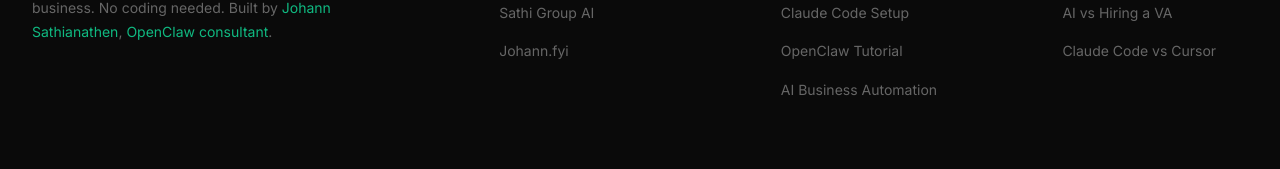
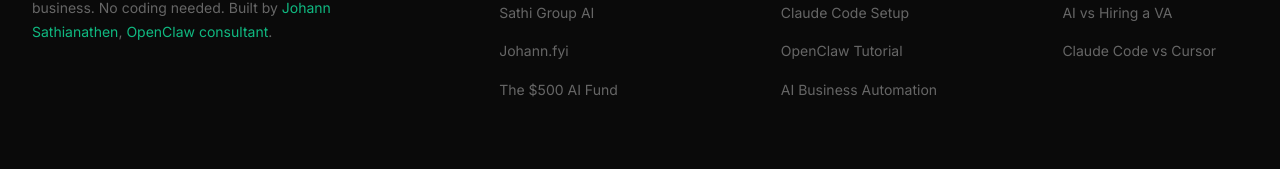
Before and after one commit to jsath/ai-operators-landing, a website: page index.html in a window 1280 px wide. Shown: the part 7527-7696 px from the top of the page. Drawn offline with Linux system fonts and the light colour scheme.

Commit message:
Add The $500 AI Fund link to footer

```diff
--- a/index.html
+++ b/index.html
@@ -865,6 +865,7 @@
           <a href="https://jarssolutions.com" target="_blank">JARS Solutions</a>
           <a href="https://sathigroup.ai" target="_blank">Sathi Group AI</a>
           <a href="https://johann.fyi" target="_blank">Johann.fyi</a>
+          <a href="https://johann.fyi/fund" target="_blank">The $500 AI Fund</a>
         </div>
         <div class="footer-col">
           <h5>Learn</h5>
```
